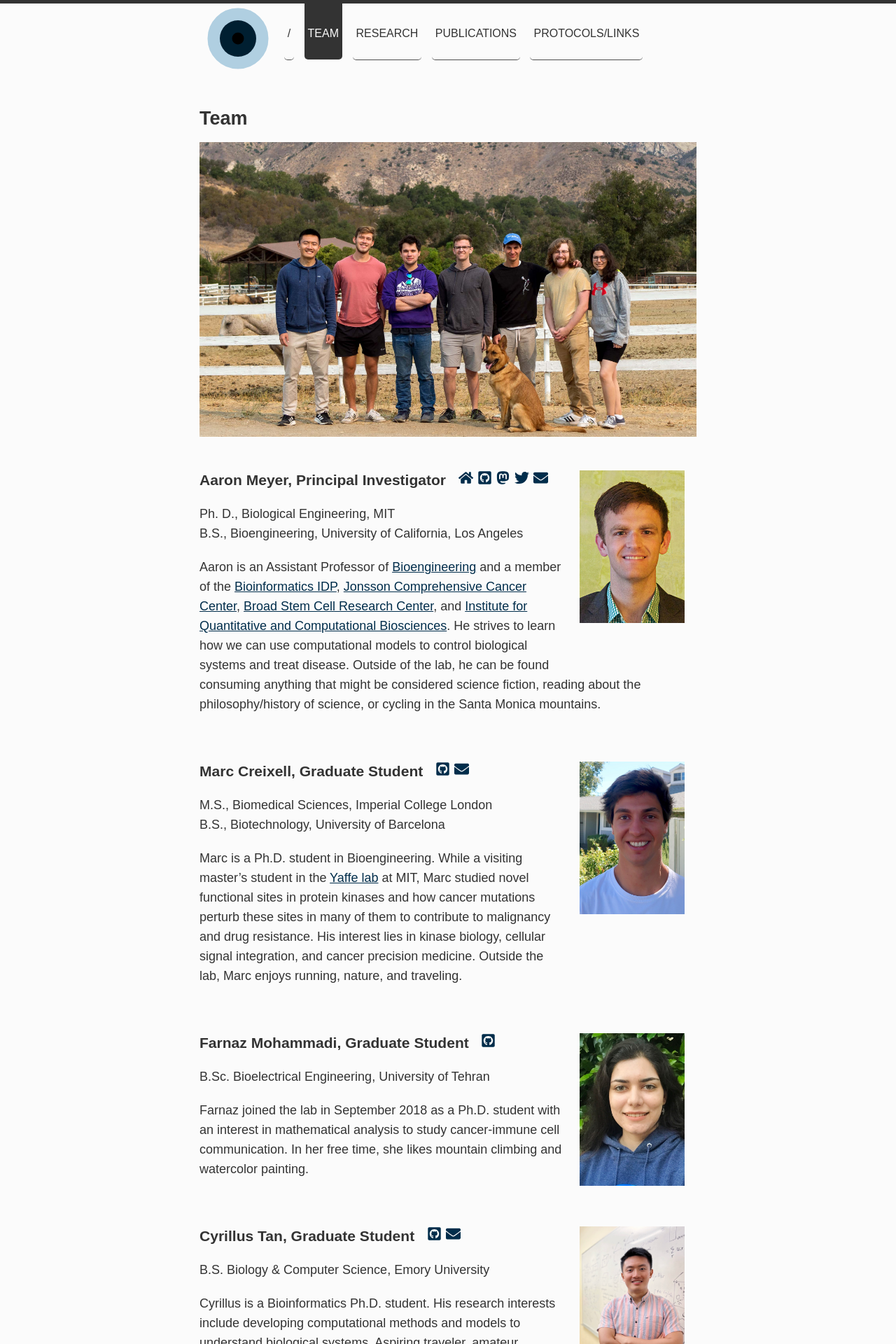
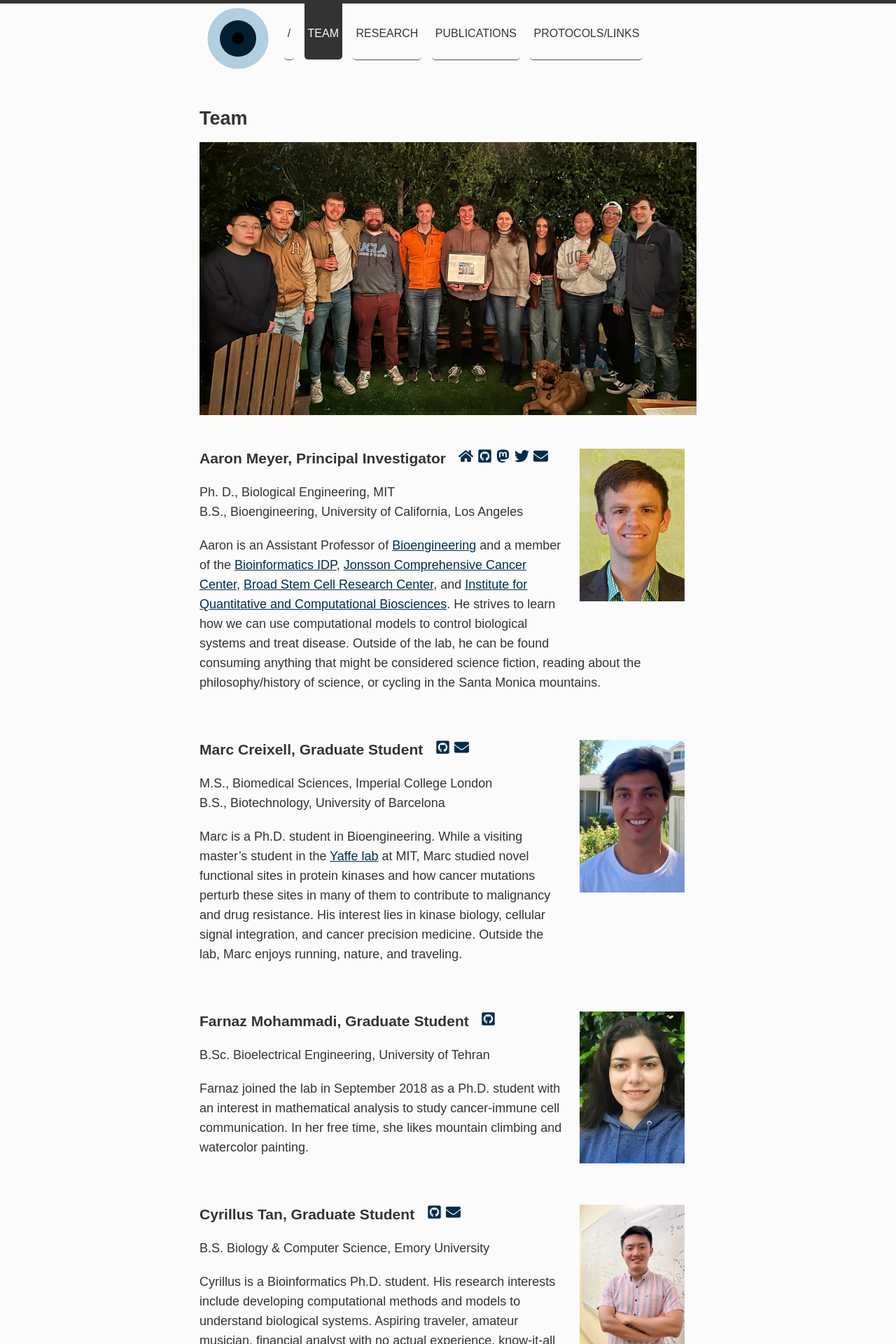
Before and after one commit to meyer-lab/asmlab.org, a Jekyll site: the page built from team/index.md, in a window 1280 px wide. Shown: the top 1920 px of the page at 70% size. Built offline with Jekyll 4.4.1, drawn with Linux system fonts in a browser that asks for light colours; some web fonts are replaced.

Commit message:
Add group photo.

```diff
--- a/team/index.md
+++ b/team/index.md
@@ -2,7 +2,7 @@
 layout: page
 title: Team
 ---
-<img src="/public/photos/group2021.jpg" width="100%" alt="The group" class="center" />
+<img src="/public/photos/group2023.webp" width="100%" alt="Group photo from Marc's defense celebration." class="center" />
 
 <div class="span_3 right"><img src="/public/photos/aaron.jpg" width="150px" alt="Aaron's picture" /></div>
 
```
Also changed, not shown: public/photos/group2023.webp (added).
